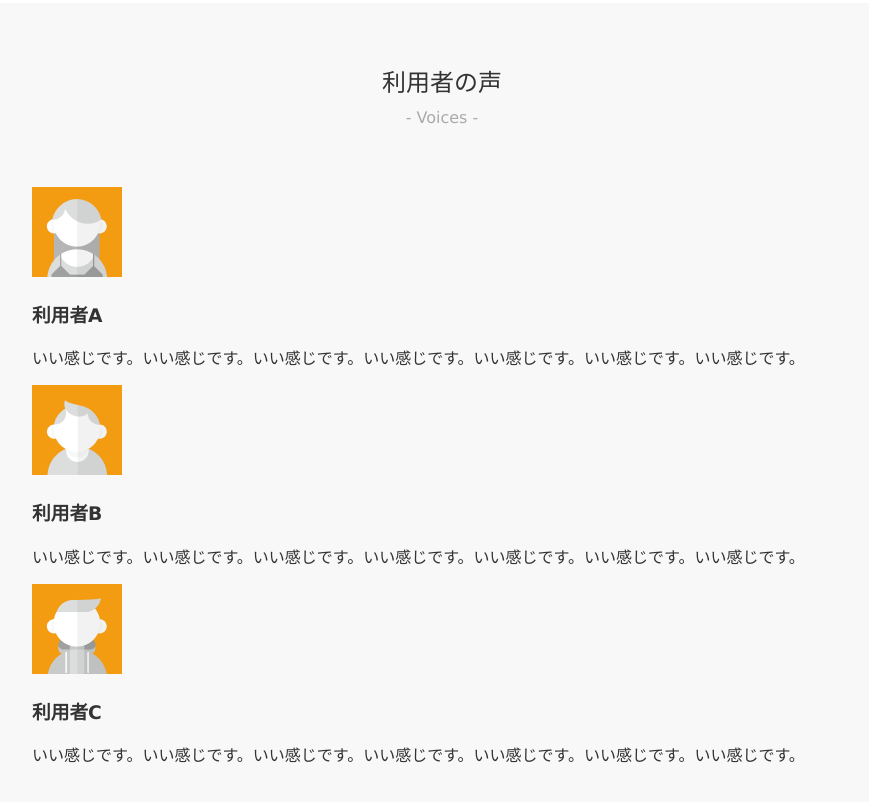
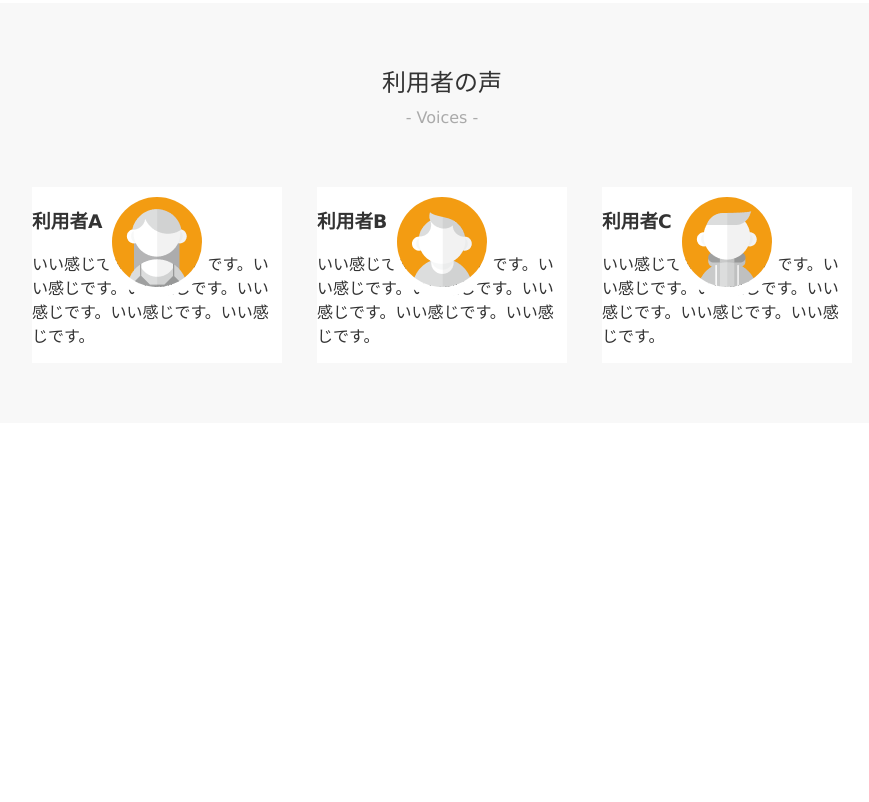
Before and after one commit to YuiseiMaruyama/HTML-CSS_2, a plain HTML site: page index.html in a window 1280 px wide. Shown: the part 1582-2384 px from the top of the page, without its empty margins (198-1067 px from the left). After the commit the page ends 2005 px from the top, so only its background shows below. Drawn offline with Linux system fonts and the light colour scheme.

Commit message:
add new file

```diff
--- a/css/style.css
+++ b/css/style.css
@@ -118,3 +118,25 @@ header img{
 .voices{
     background: #f8f8f8;
 }
+
+.voices .flex{
+    /* Flexboxコンテナーとして定義 */
+    display: flex;
+    /* 水平方向に揃え、均等に間隔を空ける */
+    justify-content: space-between;
+}
+
+.voice{
+    width:250px;
+    background: #fff;
+    position: relative;
+}
+
+.voice img{
+    border-radius: 50%;
+    border: 10px solid #fff;
+    position: absolute;
+    left: 0;
+    right: 0;
+    margin: 0 auto;
+}
--- a/index.html
+++ b/index.html
@@ -57,6 +57,8 @@
 <section class="voices">
    <div class="container">
         <h1 data-subtitle="- Voices -" class="section-title">利用者の声</h1>
+
+        <div class="flex">
                 <section class="voice">
                         <img src="img/user1.png" width="90" height="90" alt="利用者A">
                         <h1>利用者A</h1>
@@ -75,6 +77,9 @@
                                 <p>いい感じです。いい感じです。いい感じです。いい感じです。いい感じです。いい感じです。いい感じです。</p>
                             </section>
         </div>
+
+
+   </div>
 </section>
 </body>
 </html>
```
Lines whose indentation alone changed are shown as unchanged.
